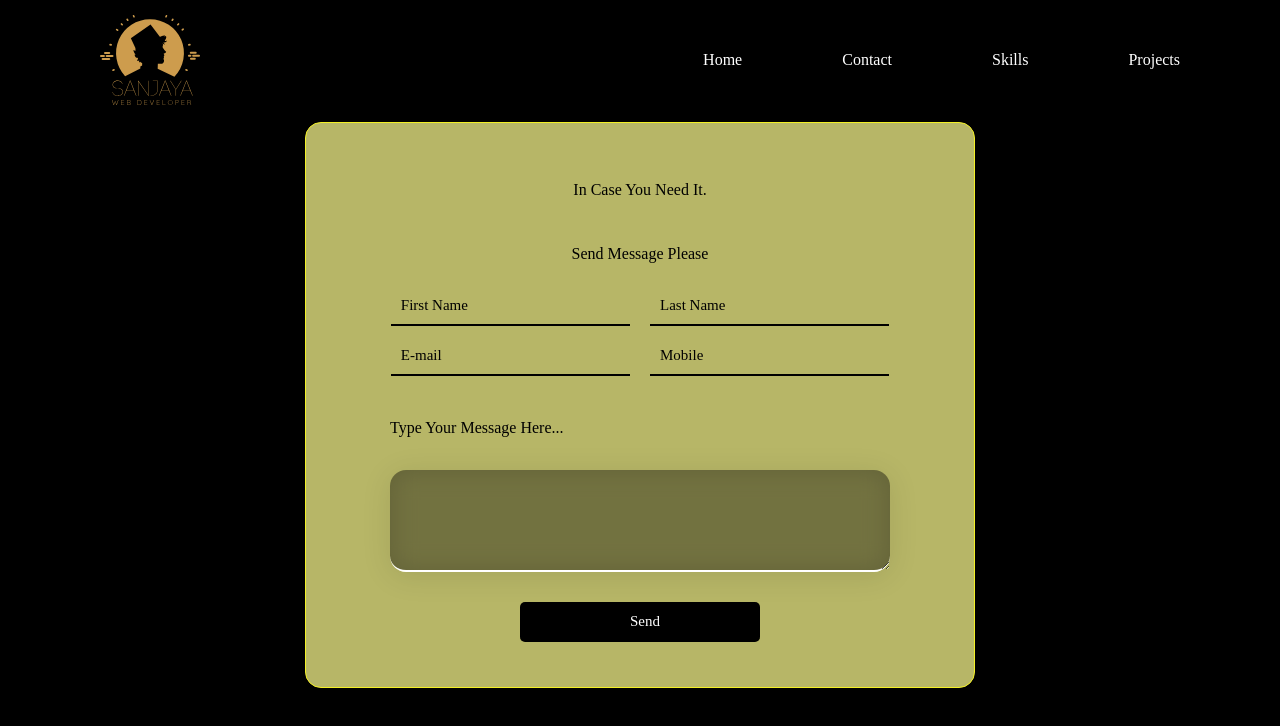
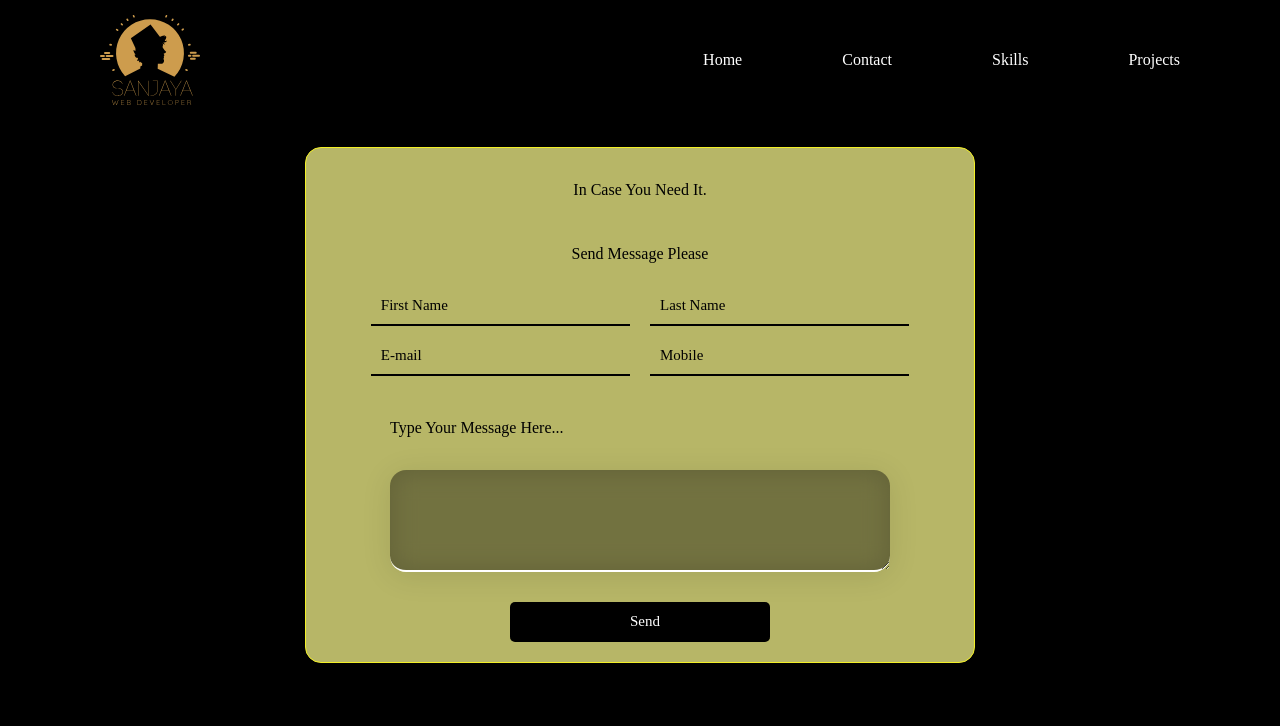
Before and after one commit to sanjayaniroula11/Portfolio-Practice, a React (Vite) app in the folder SANJAYA/: page /contact in a window 1280 px wide. Shown: the top 726 px of the page. Built offline with nearby package versions, Linux system fonts and the light colour scheme.

Commit message:
changes made

```diff
--- a/SANJAYA/src/assets/property.js
+++ b/SANJAYA/src/assets/property.js
@@ -1,10 +1,10 @@
+import quiz from 'quiz.png'
 const projects = [
   {
     id: 1,
     projectName: "kdfjfjh",
     projectDescription: "A website through which you can rent cars in nepal.",
-    projectImage:
-      "https://images.pexels.com/photos/228094/pexels-photo-228094.jpeg?auto=compress&cs=tinysrgb&w=600",
+    projectImage:{quiz}
   },
   {
     id: 2,
--- a/SANJAYA/src/components/Hero.jsx
+++ b/SANJAYA/src/components/Hero.jsx
@@ -7,7 +7,7 @@ function Hero() {
   return (
     <div className="hero-section">
       <div className="big-text">
-        <div className="hero-text">
+        <div className="hero-text my-9">
           <h1 className="font-black text-5xl heading1">I'M GLAD</h1>
           <h1 className="font-black text-5xl heading1">YOU'VE COME THIS FAR</h1>
         </div>
--- a/SANJAYA/src/components/MyWorks.jsx
+++ b/SANJAYA/src/components/MyWorks.jsx
@@ -1,5 +1,6 @@
 import React, { useState } from 'react';
 import content from './projectdata.js';
+import portfolio from '../assets/portfolio.png';
 
 function MyWorks() {
 
@@ -13,7 +14,7 @@ function MyWorks() {
           {content.map((project, index) => (
             <div className="service-box" key={index}>
               <img
-                src={project.image}
+                src={portfolio}
                 className="car-image"
                 alt=""
               />
--- a/SANJAYA/src/index.css
+++ b/SANJAYA/src/index.css
@@ -26,7 +26,7 @@ nav {
     /* background-color: black; */
     color: white;
 
-    background: rgba(0, 0, 0, 0.947);
+    background: rgba(0, 0, 0, 0.327);
     /* border-radius: 16px; */
     box-shadow: 0 4px 30px rgba(0, 0, 0, 0.1);
     backdrop-filter: blur(5px);
@@ -185,7 +185,8 @@ nav {
 
 .contact-container form {
 
-    padding: 35px;
+    padding: 10px;
+    margin-top: 0;
     width: 670px;
     display: flex;
     justify-content: center;
```
Also changed, not shown: SANJAYA/src/assets/final-logo.svg.
